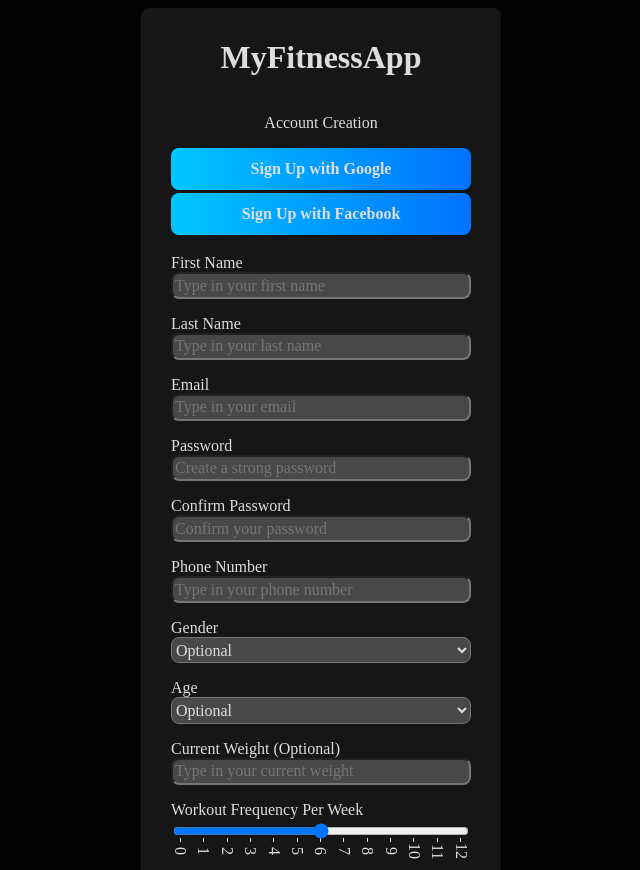
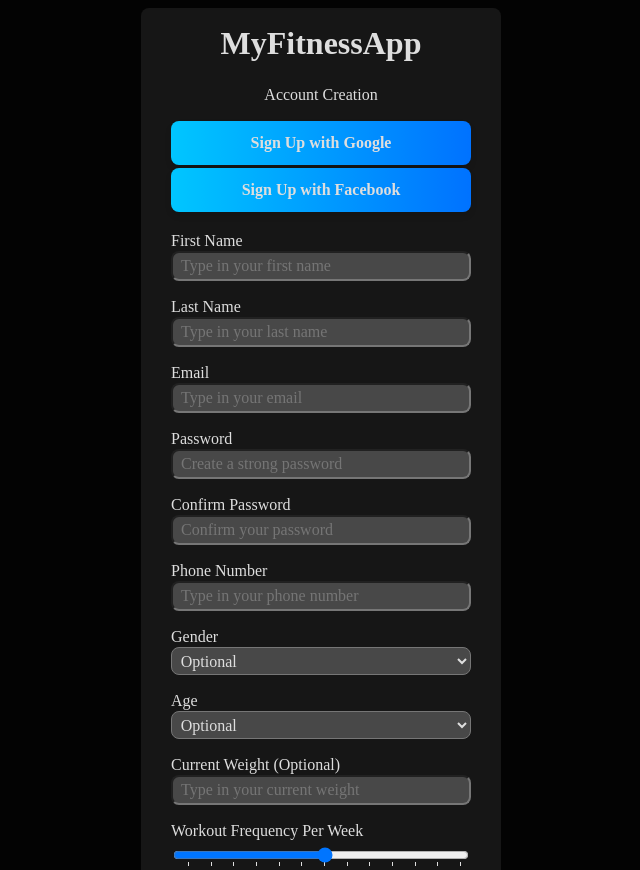
Before and after one commit to Xorgh/Session07_project2_accountcreation, a plain HTML site: page index.html in a window 1280 px wide. Shown: the top 870 px of the page, without its empty margins (319-959 px from the left). Drawn offline with Linux system fonts and the light colour scheme.

Commit message:
more stuff

```diff
--- a/style.css
+++ b/style.css
@@ -37,7 +37,8 @@
     /* margin: 1rem; */
     padding: 10px;
     /* width: 340px; */
-    background-color: var(--background2)
+    background-color: var(--background2);
+    line-height:2.5ch;
 }
 
 header {
@@ -46,7 +47,9 @@
     align-items: center;
 }
 
-
+h1 {
+    line-height: 0.5rem;
+}
 
 .form-group {
     display: flex;
@@ -88,12 +91,14 @@
 
 input {
     border-radius: 8px;
-    height: 1.3rem;
+    padding-left: 1ch;
+    height: 1.5rem;
 }
 
 select {
     border-radius: 8px;
-    height: 1.65rem;
+    padding-left: 0.6ch;
+    height: 1.75rem;
 }
 
 textarea {
@@ -112,12 +117,12 @@
 
 input:not(:placeholder-shown):valid,
 select:not(:placeholder-shown):valid {
-    outline-offset: 2px;
+    /* outline-offset: 2px; */
     outline-color: var(--valid);
 }
 
 input:not(:placeholder-shown):invalid {
-    outline-offset: 2px;
+    /* outline-offset: 2px; */
     outline-color: var(--invalid);
 }
 
```
